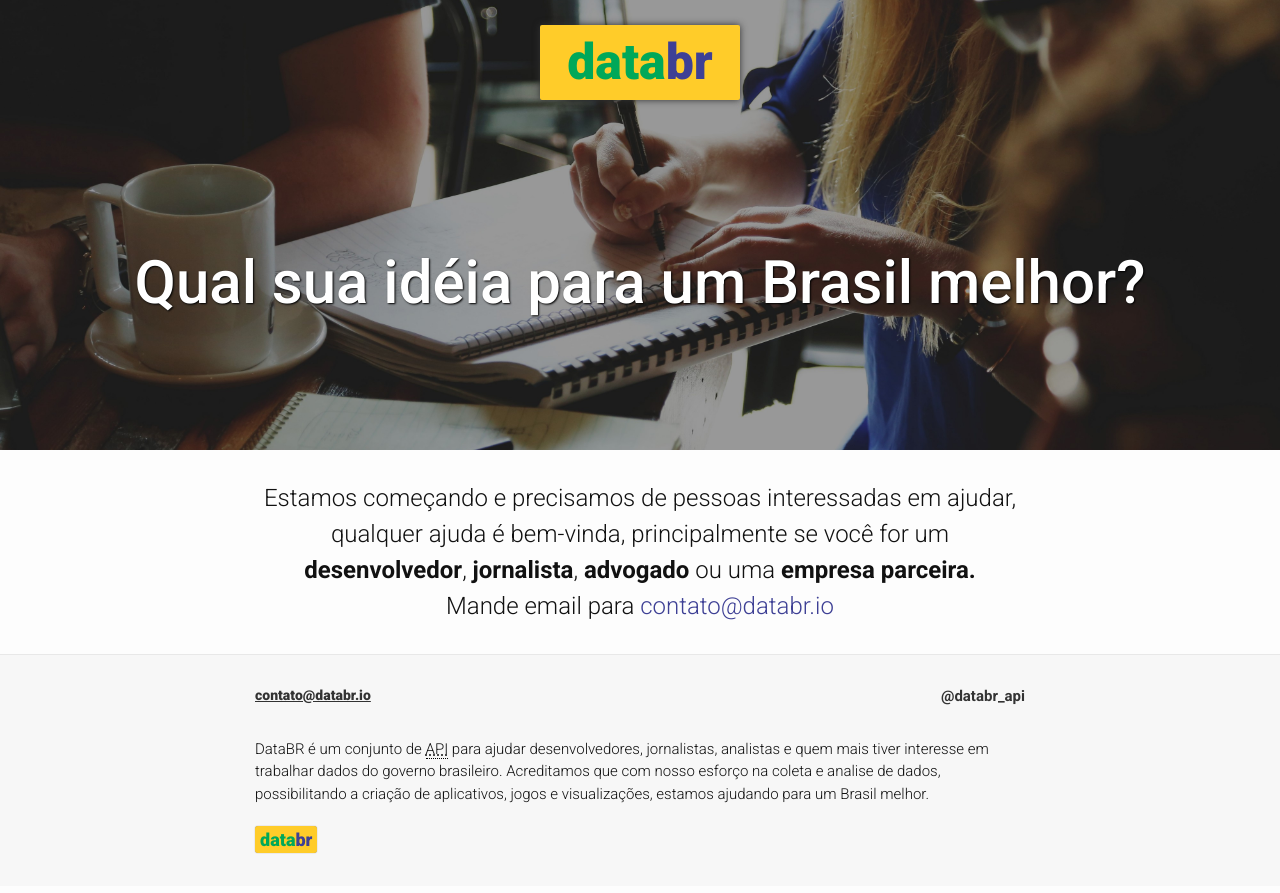
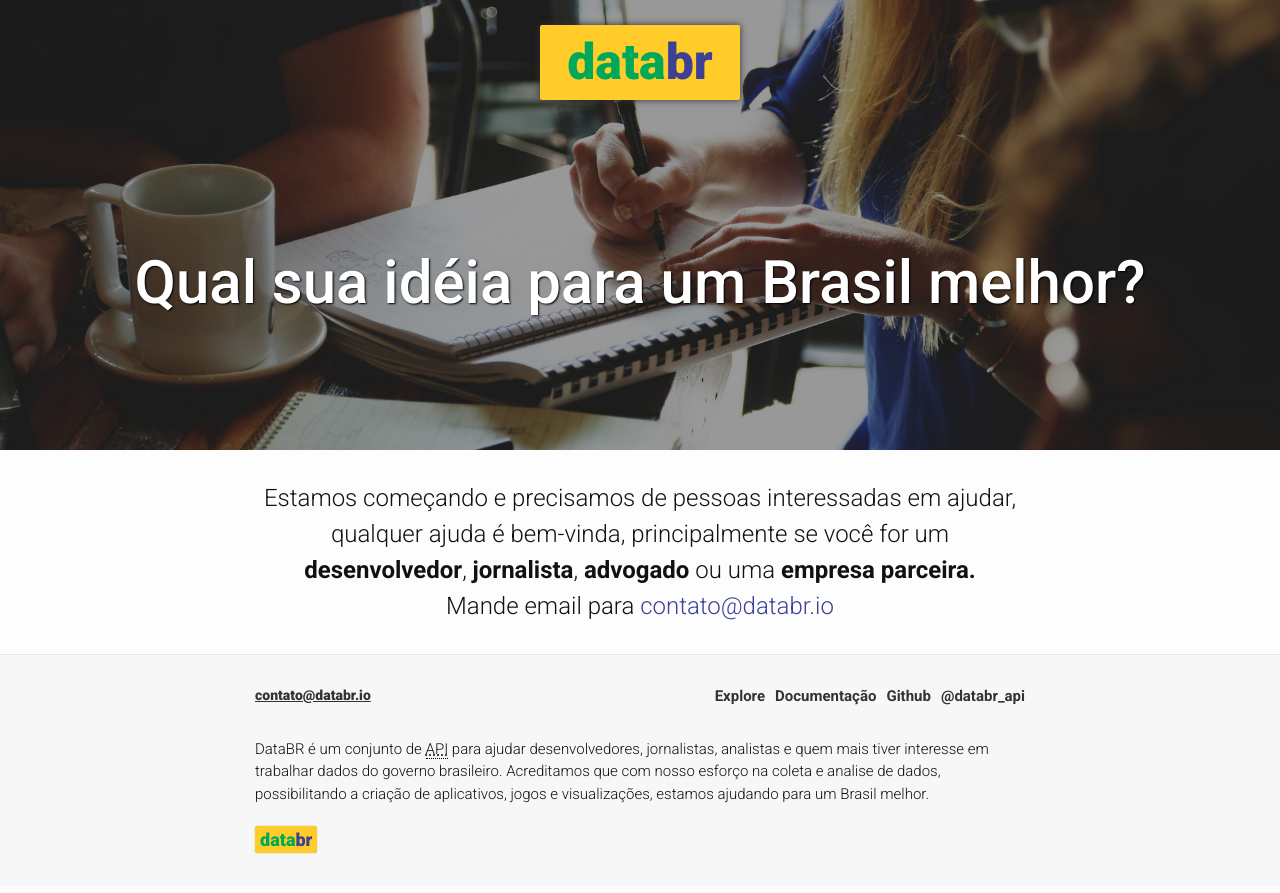
Before and after one commit to databr/databr.github.io, a Jekyll site: the page built from index.html, in a window 1280 px wide. Shown: the top 893 px of the page. Built offline with Jekyll 4.4.1, drawn with Linux system fonts in a browser that asks for light colours.

Commit message:
added links on footer

```diff
--- a/_includes/footer.html
+++ b/_includes/footer.html
@@ -2,7 +2,10 @@
 <div class="wrapper">
   <a class="email" href="mailto:{{ site.email }}">{{ site.email }}</a>
   <ul>
-    <li><a href="https://twitter.com/databr_api">@databr_api</a></li>
+    <li><a href="http://explore.databr.io">Explore</a></li>
+    <li><a href="http://databr.io/documentation">Documentação</a></li>
+    <li><a href="http://github.com/databr">Github</a></li>
+    <li><a href="http://twitter.com/databr_api">@databr_api</a></li>
   </ul>
   <div></div>
   <p class="text">{{ site.description }}</p>
```
